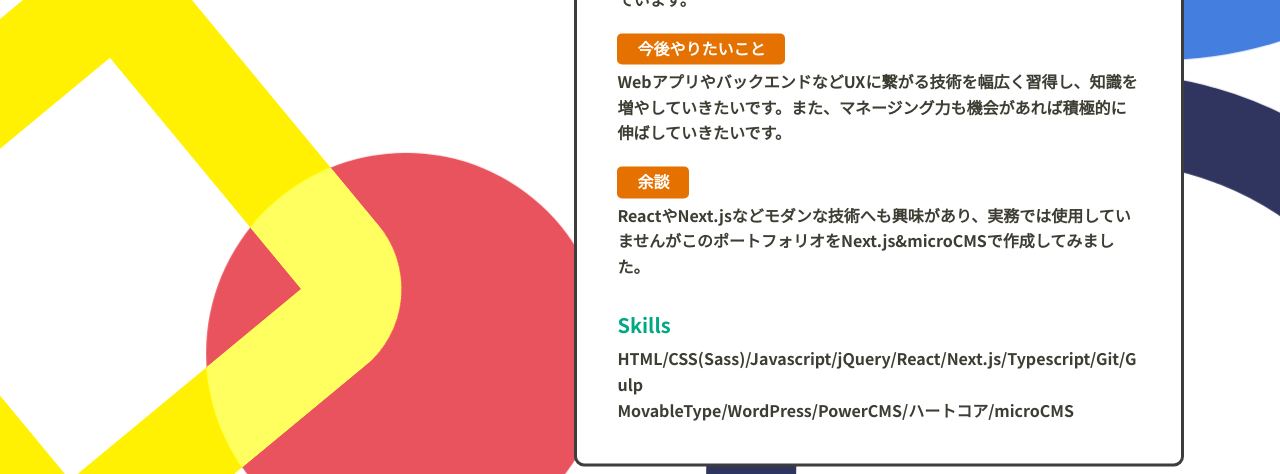
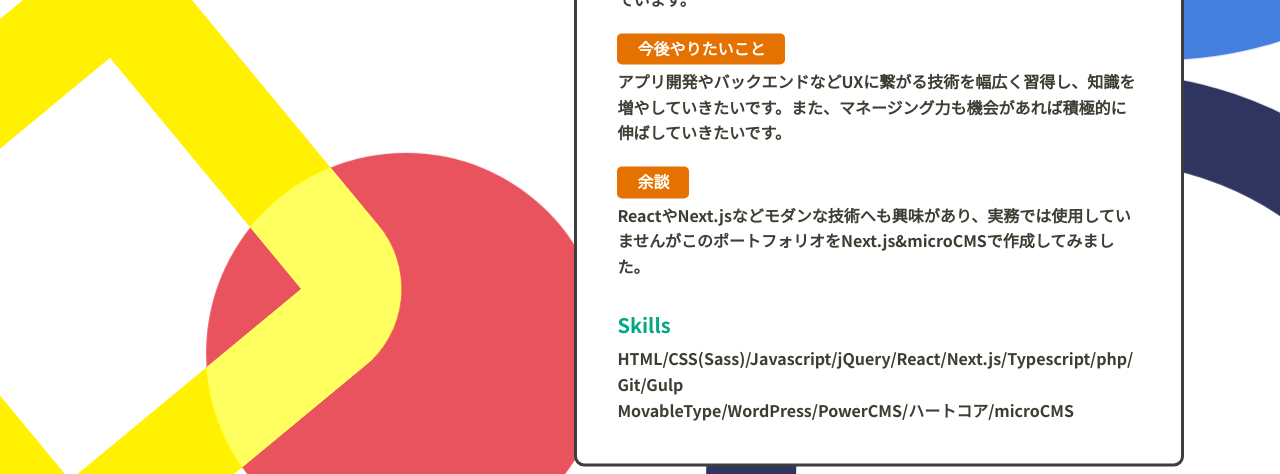
Before and after one commit to ohishi-Ta/Portfolio, a Next.js app in the folder portfolio/: page / in a window 1280 px wide. Shown: the part 461-935 px from the top of the page. Built offline with nearby package versions, Linux system fonts and the light colour scheme.

Commit message:
no message

```diff
--- a/portfolio/pages/index.tsx
+++ b/portfolio/pages/index.tsx
@@ -103,12 +103,12 @@ const Home: NextPage = () => {
                   <span className={style.home__Lead_tag}>技術面</span><span className={style.home__Lead_text}>Wordpress、MovableType、PowerCMS、ハートコアなどのCMSを構築することができます。また、汎用性を考慮したCSS設計や迅速なコーディングに自信があります。</span>
                   <span className={style.home__Lead_tag}>ディレクション・マネージング</span><span className={style.home__Lead_text}>案件の采配においては、クオリティを維持しながら、技術レベルや教育の観点も考慮しています。プランナーや関係者からの相談に適切に対応し、柔軟なアドバイスを提供できると自信があります。また、自身もディレクションを行い、相談しやすい雰囲気を作ることを長所としています。
                   <br />このように、プロジェクト全体の成功に向けて効果的なリーダーシップを発揮し、チームのモチベーションと生産性を向上させることに貢献しています。</span>
-                  <span className={style.home__Lead_tag2}>今後やりたいこと</span><span className={style.home__Lead_text}>WebアプリやバックエンドなどUXに繋がる技術を幅広く習得し、知識を増やしていきたいです。また、マネージング力も機会があれば積極的に伸ばしていきたいです。</span>
+                  <span className={style.home__Lead_tag2}>今後やりたいこと</span><span className={style.home__Lead_text}>アプリ開発やバックエンドなどUXに繋がる技術を幅広く習得し、知識を増やしていきたいです。また、マネージング力も機会があれば積極的に伸ばしていきたいです。</span>
                   <span className={style.home__Lead_tag2}>余談</span><span className={style.home__Lead_text}>ReactやNext.jsなどモダンな技術へも興味があり、実務では使用していませんがこのポートフォリオをNext.js&microCMSで作成してみました。</span>
 
                   <span className={style.home__Lead_skill}>
                     <span className={style.home__Lead_skill_title}>Skills</span>
-                    HTML/CSS(Sass)/Javascript/jQuery/React/Next.js/Typescript/Git/Gulp
+                    HTML/CSS(Sass)/Javascript/jQuery/React/Next.js/Typescript/php/Git/Gulp
                     <br />
                     MovableType/WordPress/PowerCMS/ハートコア/microCMS
                   </span>
```
